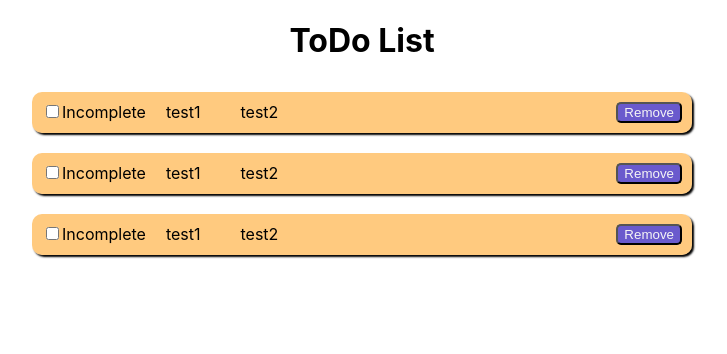
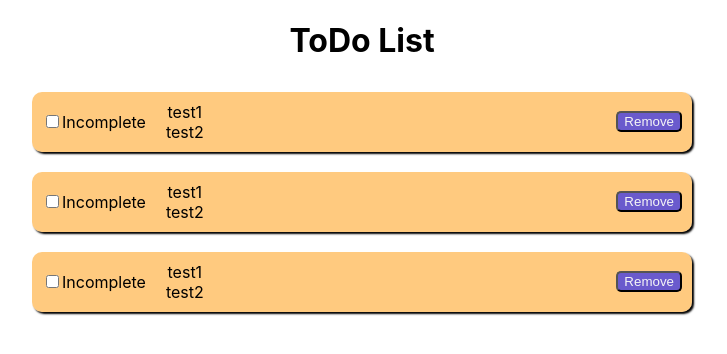
Before and after one commit to herilynn/basicToDoList, a React (Create React App) app: page / in a window 1280 px wide. Shown: the top 354 px of the page, without its empty margins (278-1005 px from the left). Built offline with nearby package versions, Linux system fonts and the light colour scheme.

Commit message:
Fix issue with only first task being affected despite clicking second or third

```diff
--- a/src/components/TaskList/List.jsx
+++ b/src/components/TaskList/List.jsx
@@ -5,12 +5,12 @@ const List = ({tasks}) => {
         <div className="list">
 
             {
-                tasks.map(({name, time, complete}) => (
+                tasks.map(({name, time}) => (
 
                     <Task
                         name = {name}
                         time = {time}
-                        complete={complete}
+                        // complete={complete}
                     />))
             }
 
--- a/src/components/TaskList/Task.jsx
+++ b/src/components/TaskList/Task.jsx
@@ -1,25 +1,27 @@
 import React, {useState} from "react"
 
-const Task = ({name, time, complete, id}) => {
+const Task = ({name, time, id}) => {
 
     const [isChecked, setIsChecked] = useState(false)
 
     const handleCheckBox = () => {
         setIsChecked(!isChecked)
 
-        const taskEle = document.querySelector('.task')
-        taskEle.classList.toggle('complete')
+        // const taskEle = document.querySelector('.task') DON'T USE THIS; ONLY GRABS THE 1ST TASK
+        // taskEle.classList.toggle('complete')
 
     }
 
     return (
-        <div className="task">
+        <div className={`task ${isChecked ? "complete" : ""}`}>
             <label>
                 <input type="checkbox" checked = {isChecked} onChange={handleCheckBox}/>
                 {isChecked ? 'Complete!' : 'Incomplete'}
             </label>
-            <div className="task-name">{name}</div>
-            <div className="task-time">{time}</div>
+            <div>
+                <div className="task-name">{name}</div>
+                <div className="task-time">{time}</div>
+            </div>
             <button type="submit">Remove</button>
         </div>
     )
--- a/src/components/TaskList/style.css
+++ b/src/components/TaskList/style.css
@@ -49,14 +49,17 @@
     color: rgba(255, 0, 0, 0.500)
 }
 
-.task.complete .task-name {
+.task.complete {
     text-decoration: line-through;
+    color: red;
 }
 
-.task.task.complete .task-time {
+.task.complete {
     text-decoration: line-through;
+    color: red;
 }
 
-.task.task.complete .task {
-    background-color: green;
+.task.complete {
+    background-color: lawngreen;
+
 }
```
